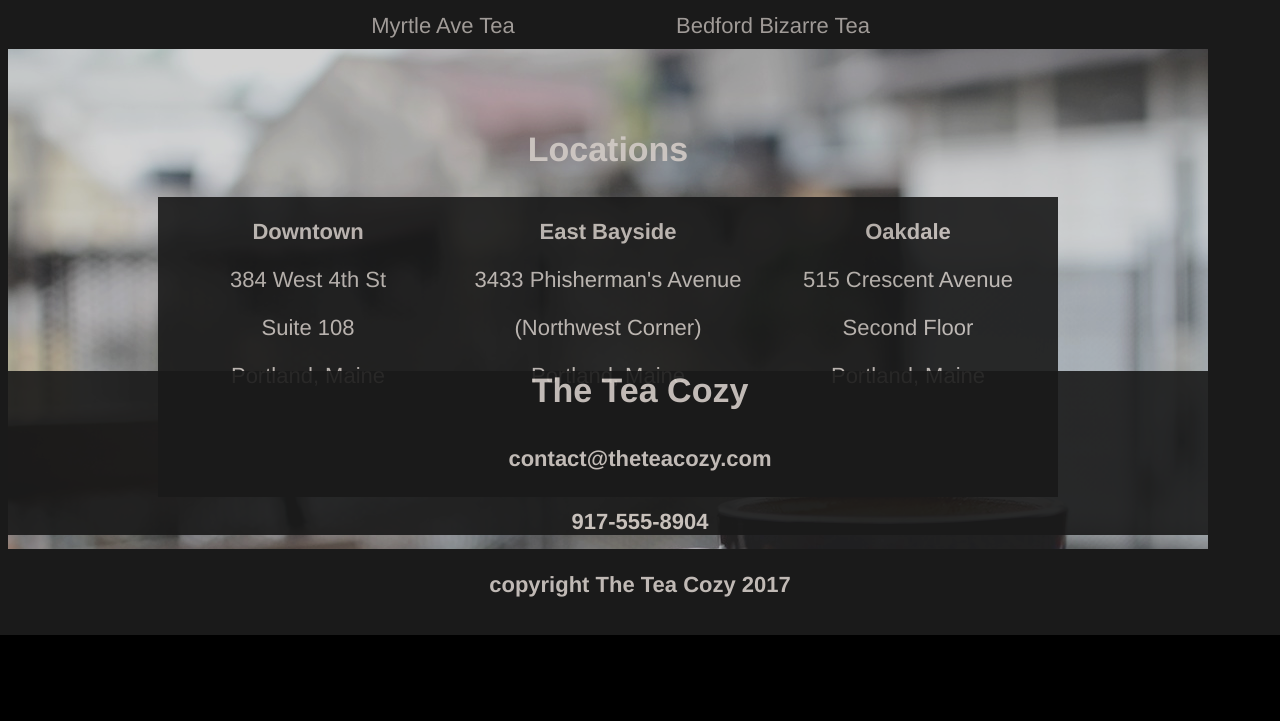
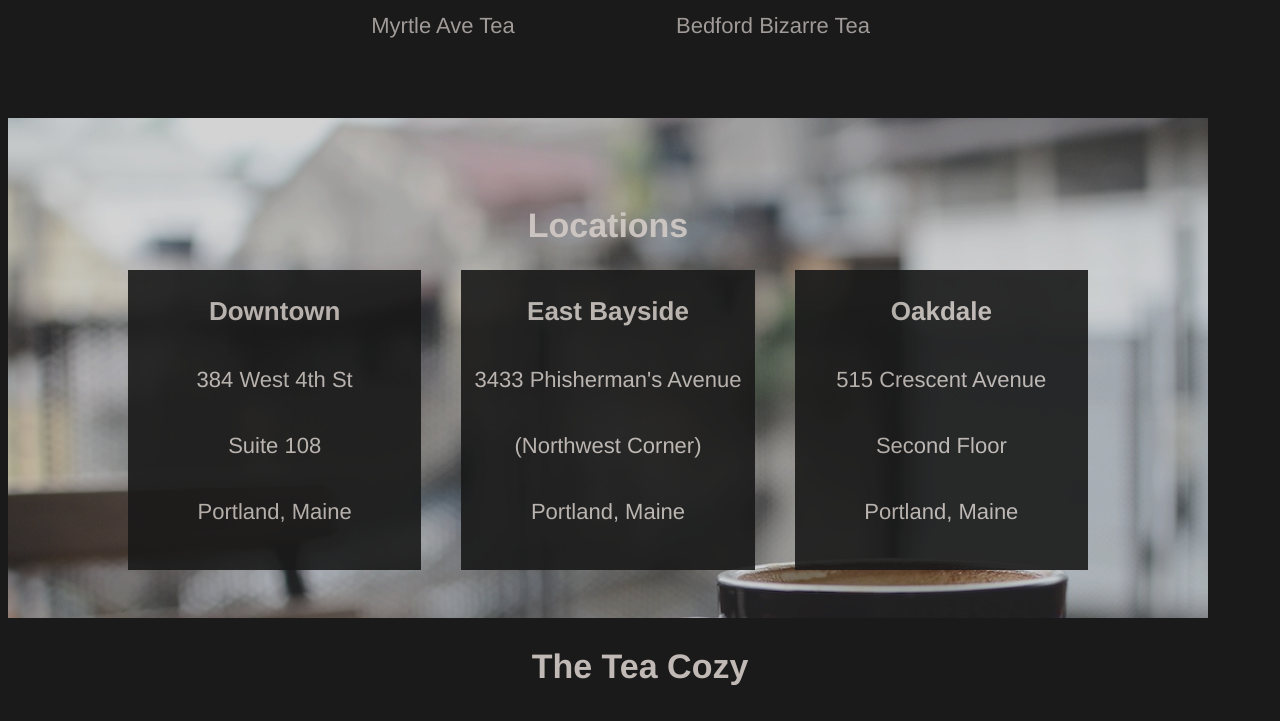
Before and after one commit to ce-real/teacozy, a plain HTML site: page index.html in a window 1280 px wide. Shown: the part 1511-2232 px from the top of the page. Before the commit the page ends 2146 px from the top, so only its background shows below. Drawn offline with Linux system fonts and the light colour scheme.

Commit message:
close enough for now version

```diff
--- a/resources/css/style.css
+++ b/resources/css/style.css
@@ -11,11 +11,20 @@ h2{
   font-size: 34px;
 }
 
+h3{
+  font-size: 26px;
+}
+
+h5{
+  font-size: 18px;
+}
+
 /* Header area. */
 
 #header{
   display: flex;
   position: fixed;
+  top: 0px;
   height: 69px;
   width: 100%;
   border-bottom: 1px solid seashell;
@@ -95,38 +104,66 @@ nav a{
 
 #loc{
   background-image:url("../images/img-locations-background.jpg");
-  height: 500px;
+  min-height: 500px;
   min-width: 1000px;
   max-width: 1200px;
   display: flex;
   position: relative;
-  top: 207px;
+  top: 276px;
   justify-content: center;
   align-items: center;
   flex-direction: column;
+  z-index: 5;
+  flex: 5 5 auto;
 }
 
 #loc h2{
+  display: block;
   background: none;
-  display: block;
+  margin-bottom: 15px;
 }
 
 #locbox{
   display: inline-flex;
-  justify-content: space-around;
+  flex-direction: row;
+  background: none;
+  max-height: 300px;
+  max-width: 1000px;
+  flex: 5 5 auto;
+}
+
+#locbox p{
+  margin: 40px auto;
 }
 
 #downtown, #bayside, #oakdale{
+  background-color: black;
   height: 300px;
   width: 300px;
   opacity: 1;
-  left: 40px;
+  margin: 10px 20px;
   align-items: center;
-  flex-direction: column;
 }
 
 /* Contact area */
 
 #contact{
+  display: flex;
+  min-height: 200px;
+  min-width: 1000px;
+  flex-direction: column;
+  position: relative;
+  top: 276px;
+}
 
+#contact h5{
+  margin: 10px auto;
 }
+
+footer{
+  display: flex;
+  justify-content: flex-start;
+  margin-left: 20px;
+  position: relative;
+  top: 276px;
+}
```
